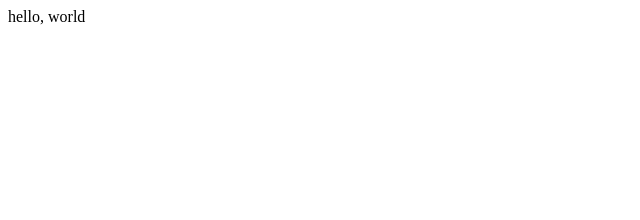
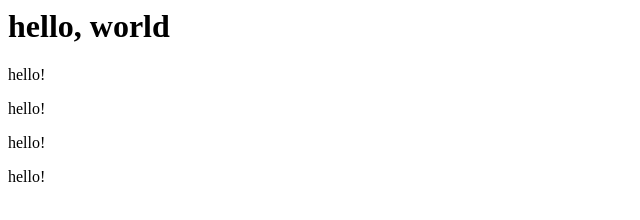
Before and after one commit to viajeraune/website, a plain HTML site: page index.html in a window 1280 px wide. Shown: the whole page, without its empty margins (0-640 px from the left). Drawn offline with Linux system fonts and the light colour scheme.

Commit message:
add h1 and p tags

```diff
--- a/index.html
+++ b/index.html
@@ -1 +1,5 @@
-hello, world
+<h1>hello, world</h1>
+<p>hello!</p>
+<p>hello!</p>
+<p>hello!</p>
+<p>hello!</p>
```
